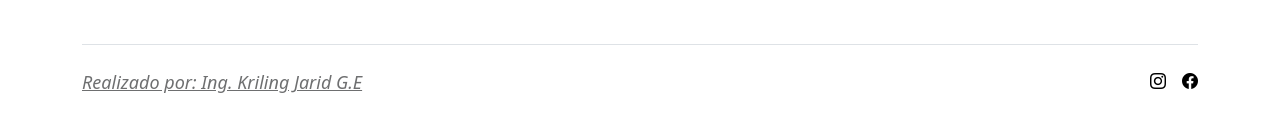
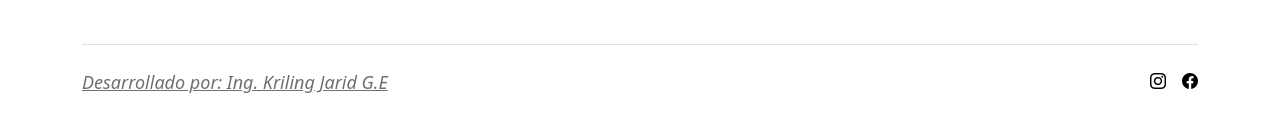
Before and after one commit to Kriling-jarid75/cocinas-integrales-monica_Nuevo, an Angular app: page /login in a window 1280 px wide. Shown: the part 1229-1361 px from the top of the page. Built offline with nearby package versions, Linux system fonts and the light colour scheme.

Commit message:
Se suben cambios nuevos de front 27/11/2025

```diff
--- a/src/app/shared/pie-de-pagina/pie-de-pagina.component.html
+++ b/src/app/shared/pie-de-pagina/pie-de-pagina.component.html
@@ -51,7 +51,7 @@
     </div>
   </footer>
   <div class="d-flex flex-column flex-sm-row justify-content-between py-4 my-4 border-top">
-    <p> <a class="perfilPersonal" href="https://krilingjaridcvprofesional.netlify.app/" target="_blank"> Realizado por: Ing. Kriling Jarid G.E</a></p>
+    <p> <a class="perfilPersonal" href="https://krilingjaridcvprofesional.netlify.app/" target="_blank"> Desarrollado por: Ing. Kriling Jarid G.E</a></p>
     <ul class="list-unstyled d-flex">
       <li class="ms-3"><a class="link-body-emphasis" href="https://www.instagram.com/cocintra_monica/"
           aria-label="Instagram"><i class="bi bi-instagram"></i></a>
```
